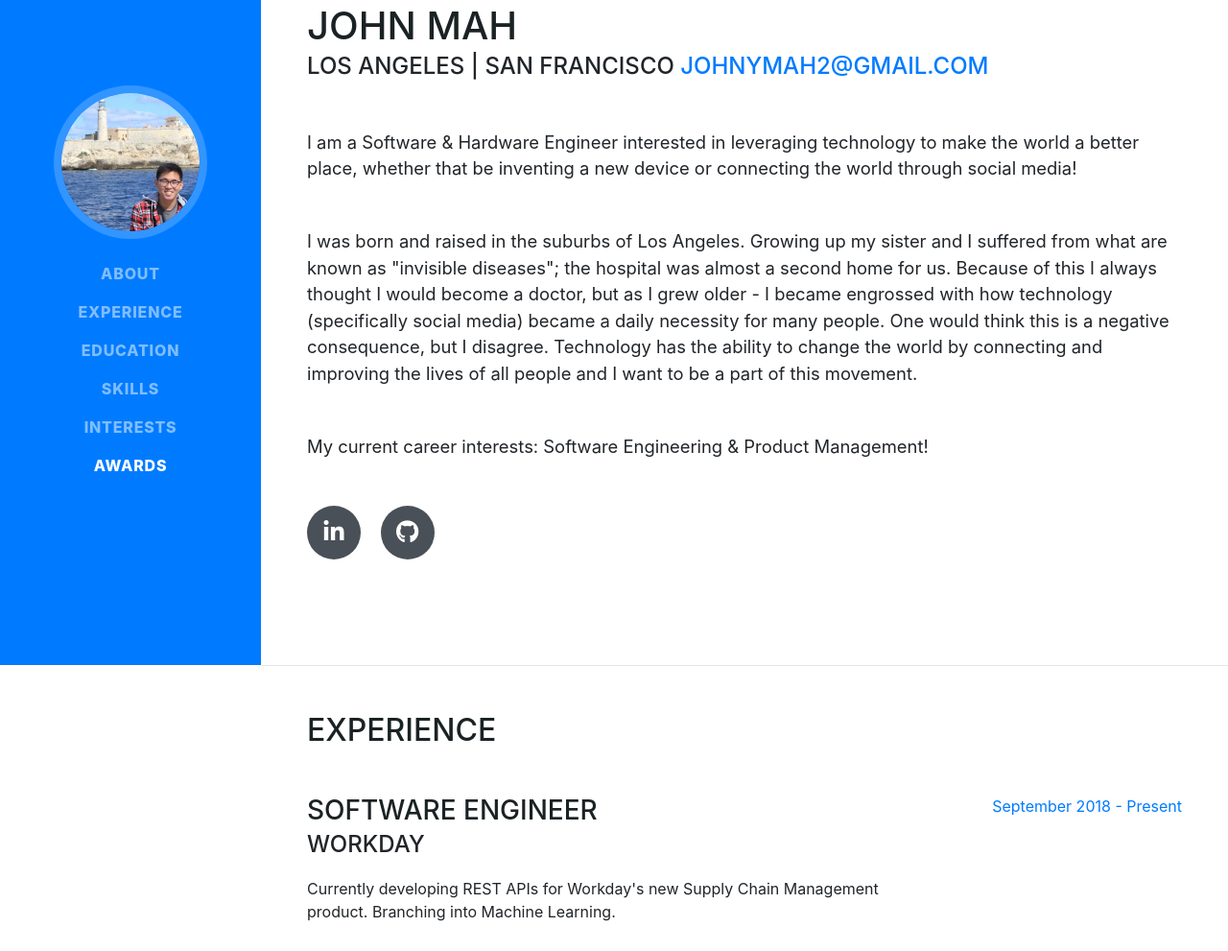
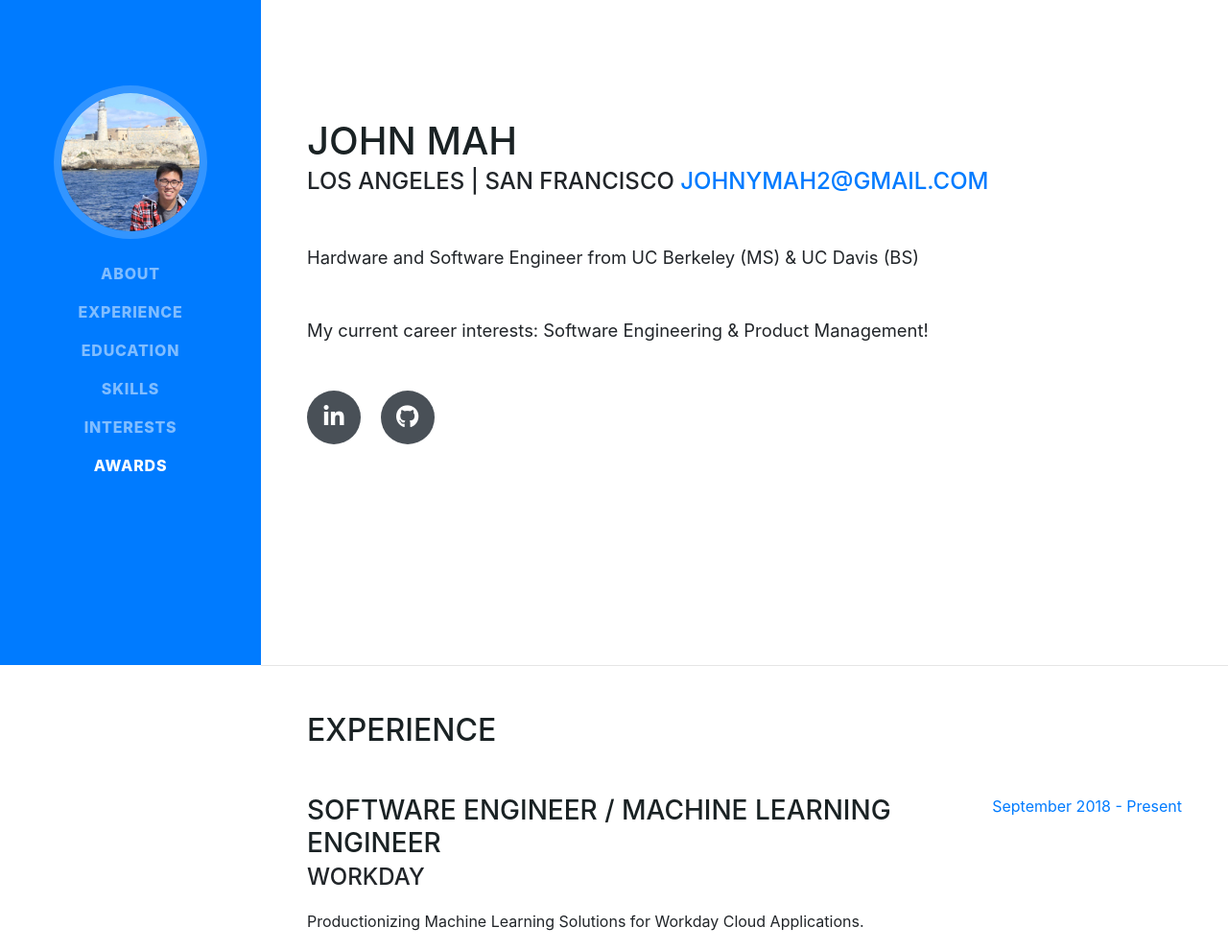
Before and after one commit to johnymah/johnymah.github.io, a website with bundled scripts: page index.html in a window 1280 px wide. Shown: the part 107-1098 px from the top of the page at 96% size. Built offline with nearby package versions, Linux system fonts and the light colour scheme; a web font is replaced by a local one.

Commit message:
Update index.html

```diff
--- a/index.html
+++ b/index.html
@@ -68,10 +68,7 @@
         <div class="subheading mb-5"> LOS ANGELES | SAN FRANCISCO
           <a href="mailto:johnymah2@gmail.com">johnymah2@gmail.com</a>
         </div>
-        <p class="lead mb-5">I am a Software & Hardware Engineer interested in leveraging technology to make the world a better place, whether that be inventing a new device or connecting the world through social media!</p>
-
-        <p class="lead mb-5">I was born and raised in the suburbs of Los Angeles. Growing up my sister and I suffered from what are known as "invisible diseases"; the hospital was almost a second home for us. Because of this I always thought I would become a doctor, but as I grew older - I became engrossed with how technology (specifically social media) became a daily necessity for many people. One would think this is a negative consequence, but I disagree. Technology has the ability to change the world by connecting and improving the lives of all people and I want to be a part of this movement. </p>
-
+        <p class="lead mb-5">Hardware and Software Engineer from UC Berkeley (MS) & UC Davis (BS) </p>
         <p class="lead mb-5">My current career interests: Software Engineering & Product Management!</p>
 
         <div class="social-icons">
@@ -93,9 +90,9 @@
 
         <div class="resume-item d-flex flex-column flex-md-row justify-content-between mb-5">
           <div class="resume-content">
-            <h3 class="mb-0">Software Engineer</h3>
+            <h3 class="mb-0">Software Engineer / Machine Learning Engineer</h3>
             <div class="subheading mb-3">Workday</div>
-            <p>Currently developing REST APIs for Workday's new Supply Chain Management product. Branching into Machine Learning. </p>
+            <p>Productionizing Machine Learning Solutions for Workday Cloud Applications. </p>
           </div>
           <div class="resume-date text-md-right">
             <span class="text-primary">September 2018 - Present</span>
```
